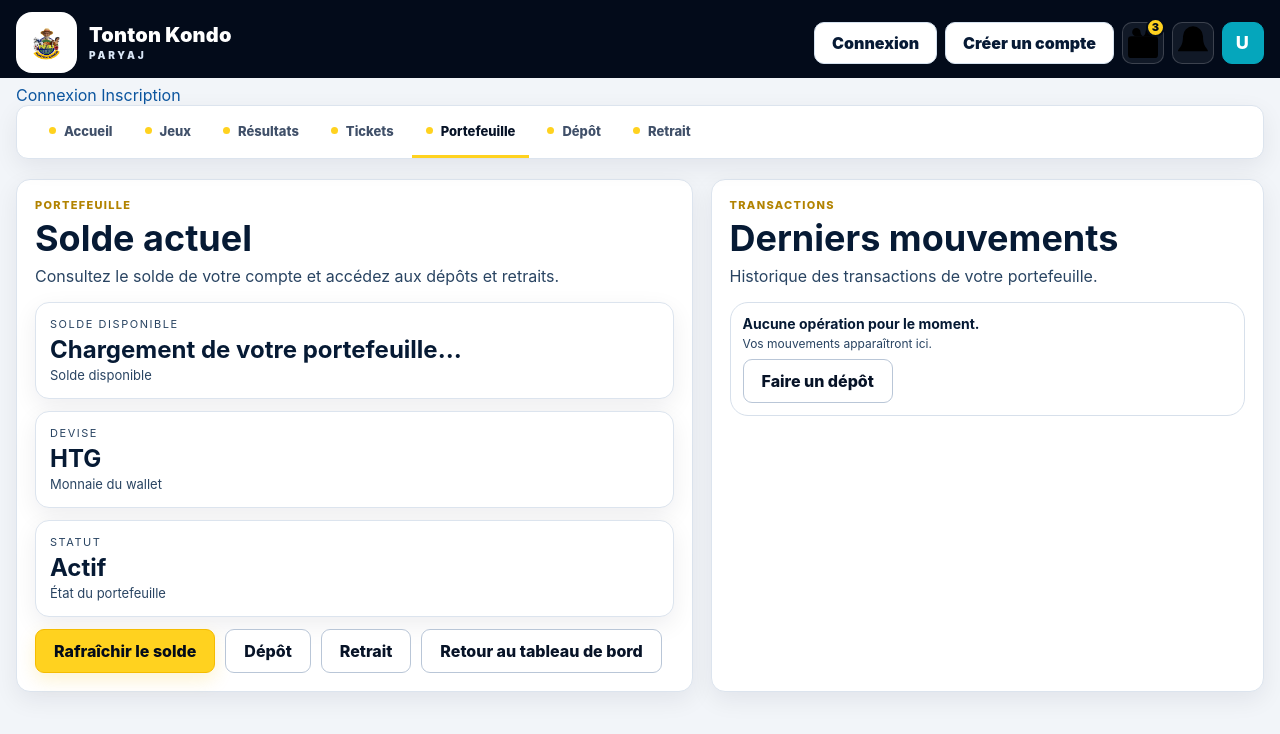
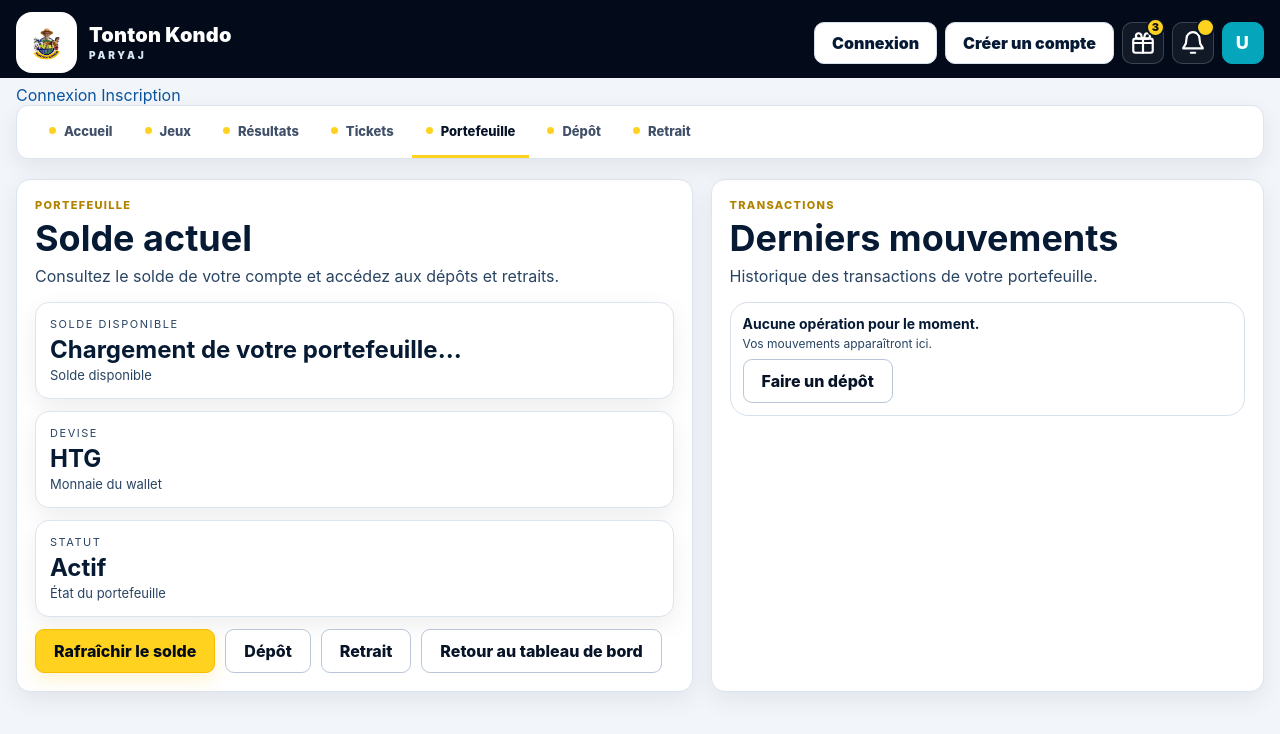
Before and after one commit to beauziernicolson/tonton-kondo-paryaj, a plain HTML site: page wallet.html in a window 1280 px wide. Drawn offline with nearby package versions, Linux system fonts and the light colour scheme.

Commit message:
header-for-all-pages

```diff
--- a/assets/main-header.css
+++ b/assets/main-header.css
@@ -498,3 +498,93 @@ html,body{overflow-x:hidden!important}
     object-position:center!important;
   }
 }
+/* Header action icons — exact dashboard rendering */
+body.tk-main-header-page .header-actions .action-btn > svg,
+body.tk-main-header-page .header-actions .notifications-link > svg{
+  width:26px!important;
+  height:26px!important;
+  display:block!important;
+  fill:none!important;
+  stroke:currentColor!important;
+  stroke-width:2!important;
+  stroke-linecap:round!important;
+  stroke-linejoin:round!important;
+  overflow:visible!important;
+  pointer-events:none!important;
+}
+
+body.tk-main-header-page .header-actions .action-btn,
+body.tk-main-header-page .header-actions .notifications-link{
+  color:#ffffff!important;
+}
+
+body.tk-main-header-page .header-actions .badge{
+  position:absolute!important;
+  right:-2px!important;
+  top:-5px!important;
+  min-width:19px!important;
+  height:19px!important;
+  display:grid!important;
+  place-items:center!important;
+  padding:0 4px!important;
+  border-radius:999px!important;
+  background:#ffd21f!important;
+  color:#111!important;
+  border:2px solid #061426!important;
+  font-size:11px!important;
+  line-height:1!important;
+  font-weight:900!important;
+}
+
+/* ICONS PROMOTIONS / NOTIFICATIONS — visibilité forcée */
+body.tk-main-header-page .header-actions .action-btn,
+body.tk-main-header-page .header-actions .notifications-link{
+  position:relative!important;
+  color:#ffffff!important;
+  -webkit-text-fill-color:#ffffff!important;
+}
+body.tk-main-header-page .header-actions .action-btn > svg,
+body.tk-main-header-page .header-actions .notifications-link > svg{
+  width:26px!important;
+  height:26px!important;
+  display:block!important;
+  overflow:visible!important;
+  color:#ffffff!important;
+  fill:none!important;
+  stroke:#ffffff!important;
+  stroke-width:2!important;
+  stroke-linecap:round!important;
+  stroke-linejoin:round!important;
+  opacity:1!important;
+  visibility:visible!important;
+  pointer-events:none!important;
+}
+body.tk-main-header-page .header-actions .action-btn > svg *,
+body.tk-main-header-page .header-actions .notifications-link > svg *{
+  fill:none!important;
+  stroke:#ffffff!important;
+  stroke-width:2!important;
+  stroke-linecap:round!important;
+  stroke-linejoin:round!important;
+  opacity:1!important;
+  visibility:visible!important;
+}
+body.tk-main-header-page .header-actions .badge{
+  position:absolute!important;
+  right:-2px!important;
+  top:-5px!important;
+  z-index:3!important;
+  min-width:19px!important;
+  height:19px!important;
+  display:grid!important;
+  place-items:center!important;
+  padding:0 4px!important;
+  border-radius:999px!important;
+  background:#ffd21f!important;
+  color:#111111!important;
+  -webkit-text-fill-color:#111111!important;
+  border:2px solid #061426!important;
+  font-size:11px!important;
+  line-height:1!important;
+  font-weight:900!important;
+}
```
